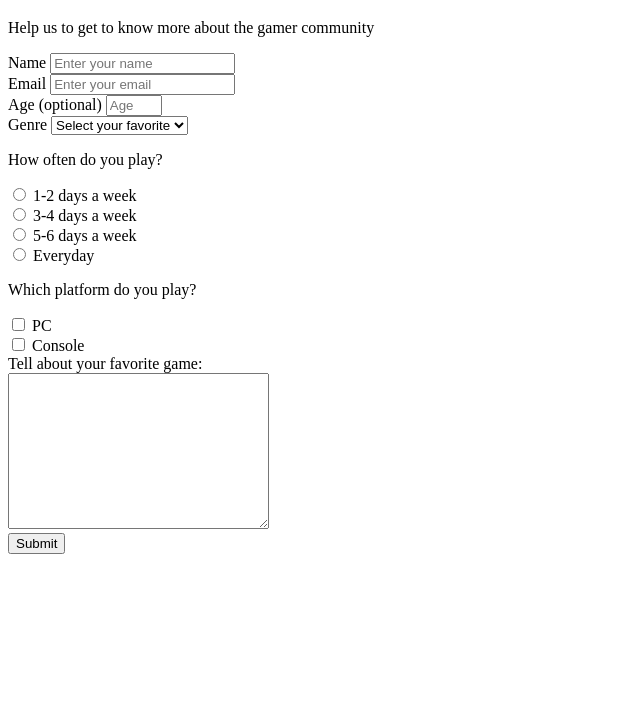
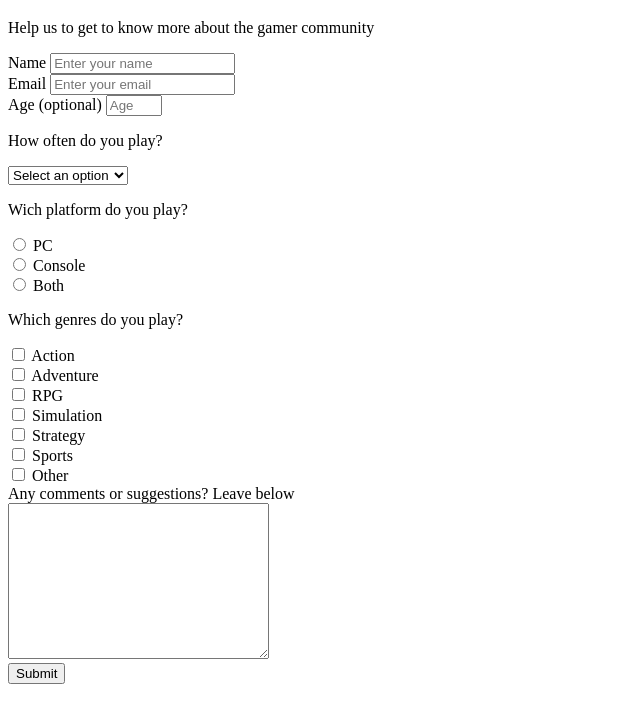
Before and after one commit to ribeiro-dev/freecodecamp-survey-form, a plain HTML site: page index.html in a window 1280 px wide. Shown: the part 61-784 px from the top of the page, without its empty margins (0-640 px from the left). Drawn offline with Linux system fonts and the light colour scheme.

Commit message:
finish index

```diff
--- a/index.html
+++ b/index.html
@@ -29,47 +29,52 @@
                 <input type="number" name="age" id="age" min="10" max="99" placeholder="Age">
             </div>
 
-            <div>
-                <label for="genre">Genre</label>
-                <select name="dropdown" id="dropdown">
-                    <option value="" disabled selected>Select your favorite</option>
-                    <option value="0">Action</option>
-                    <option value="1">Adventure</option>
-                    <option value="2">Role-playing</option>
-                    <option value="3">Simulation</option>
-                    <option value="4">Strategy</option>
-                    <option value="5">Sports</option>
-                    <option value="6">Other</option>
 
+                <p>How often do you play?</p>
+                <select name="dropdown" id="dropdown" required>
+                    <option value="" disabled selected>Select an option</option>
+                    <option value="0">1-2 days a week</option>
+                    <option value="1">3-4 days a week</option>
+                    <option value="2">5-6 days a week</option>
+                    <option value="3">Everyday</option>
                 </select>
             </div>
 
             <div>
-                <p>How often do you play?</p>
-                <input type="radio" name="hours" value="0" id="radio-0">
-                <label for="radio-0">1-2 days a week</label><br>
-                <input type="radio" name="hours" value="1" id="radio-1">
-                <label for="radio-1">3-4 days a week</label><br>
-                <input type="radio" name="hours" value="2" id="radio-2">
-                <label for="radio-2">5-6 days a week</label><br>
-                <input type="radio" name="hours" value="3" id="radio-3">
-                <label for="radio-3">Everyday</label>
+                <p>Wich platform do you play?</p>
+                <input type="radio" name="platform" value="pc" id="radio-pc">
+                <label for="radio-pc">PC</label><br>
+                <input type="radio" name="platform" value="console" id="radio-console">
+                <label for="radio-console">Console</label><br>
+                <input type="radio" name="platform" value="both" id="radio-both">
+                <label for="radio-both">Both</label><br>
             </div>
 
             <div>
-                <p>Which platform do you play?</p>
-                <input type="checkbox" name="pc" id="checkbox-pc">
-                <label for="checkbox-pc">PC</label><br>
-                <input type="checkbox" name="console" id="checkbox-console">
-                <label for="checkbox-console">Console</label><br>
+                <p>Which genres do you play?</p>
+                <input type="checkbox" name="action" value="action" id="checkbox-action">
+                <label for="checkbox-action">Action</label><br>
+                <input type="checkbox" name="adventure" value="adventure" id="checkbox-adventure">
+                <label for="checkbox-adventure">Adventure</label><br>
+                <input type="checkbox" name="rpg" value="rpg" id="checkbox-rpg">
+                <label for="checkbox-rpg">RPG</label><br>
+                <input type="checkbox" name="simulation" value="console" id="checkbox-console">
+                <label for="checkbox-console">Simulation</label><br>
+                <input type="checkbox" name="strategy" value="strategy" id="checkbox-strategy">
+                <label for="checkbox-strategy">Strategy</label><br>
+                <input type="checkbox" name="sports" value="sports" id="checkbox-sports">
+                <label for="checkbox-sports">Sports</label><br>
+                <input type="checkbox" name="other" value="other" id="checkbox-other">
+                <label for="checkbox-other">Other</label><br>
             </div>
 
+
             <div>
-                <label for="comments">Tell about your favorite game:</label><br>
+                <label for="comments">Any comments or suggestions? Leave below</label><br>
                 <textarea name="comments" id="comments" cols="30" rows="10"></textarea>
             </div>
 
-            <button type="submit">Submit</button>
+            <button type="submit" id="submit">Submit</button>
         </form>
 
     </main>
```
